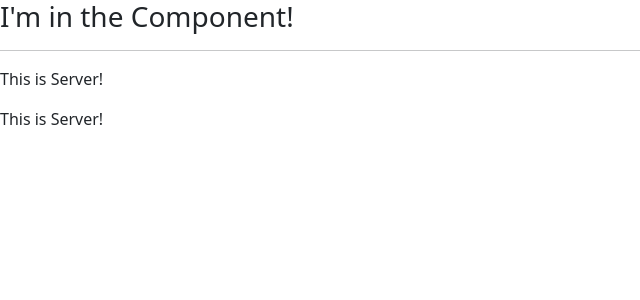
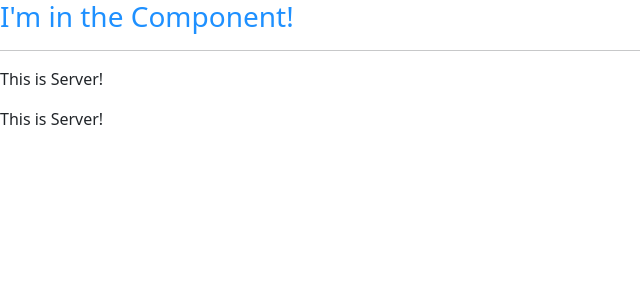
Before and after one commit to KingsLandingCS/ng-practice, an Angular app: page / in a window 1280 px wide. Shown: the top 300 px of the page, without its empty margins (0-640 px from the left). Built offline with nearby package versions, Linux system fonts and the light colour scheme.

Commit message:
learning

```diff
--- a/src/app/app.component.css
+++ b/src/app/app.component.css
@@ -0,0 +1,3 @@
+h3 {
+  color: darkblue;
+}
--- a/src/app/app.component.html
+++ b/src/app/app.component.html
@@ -1,3 +1,9 @@
+<div class="container">
+  <div class="row">
+    <div class="col-xs-12"></div>
+  </div>
+</div>
+
 <h3>I'm in the Component!</h3>
 <hr>
 <app-servers></app-servers>
--- a/src/app/app.component.ts
+++ b/src/app/app.component.ts
@@ -3,7 +3,12 @@ import { Component } from '@angular/core';
 @Component({
   selector: 'app-root',
   templateUrl: './app.component.html',
-  styleUrls: ['./app.component.css']
+  // styleUrls: ['./app.component.css']
+  styles: [`
+  h3{
+color:dodgerblue;
+  }
+  `]
 })
 export class AppComponent {
   name = 'Underwood';
```
